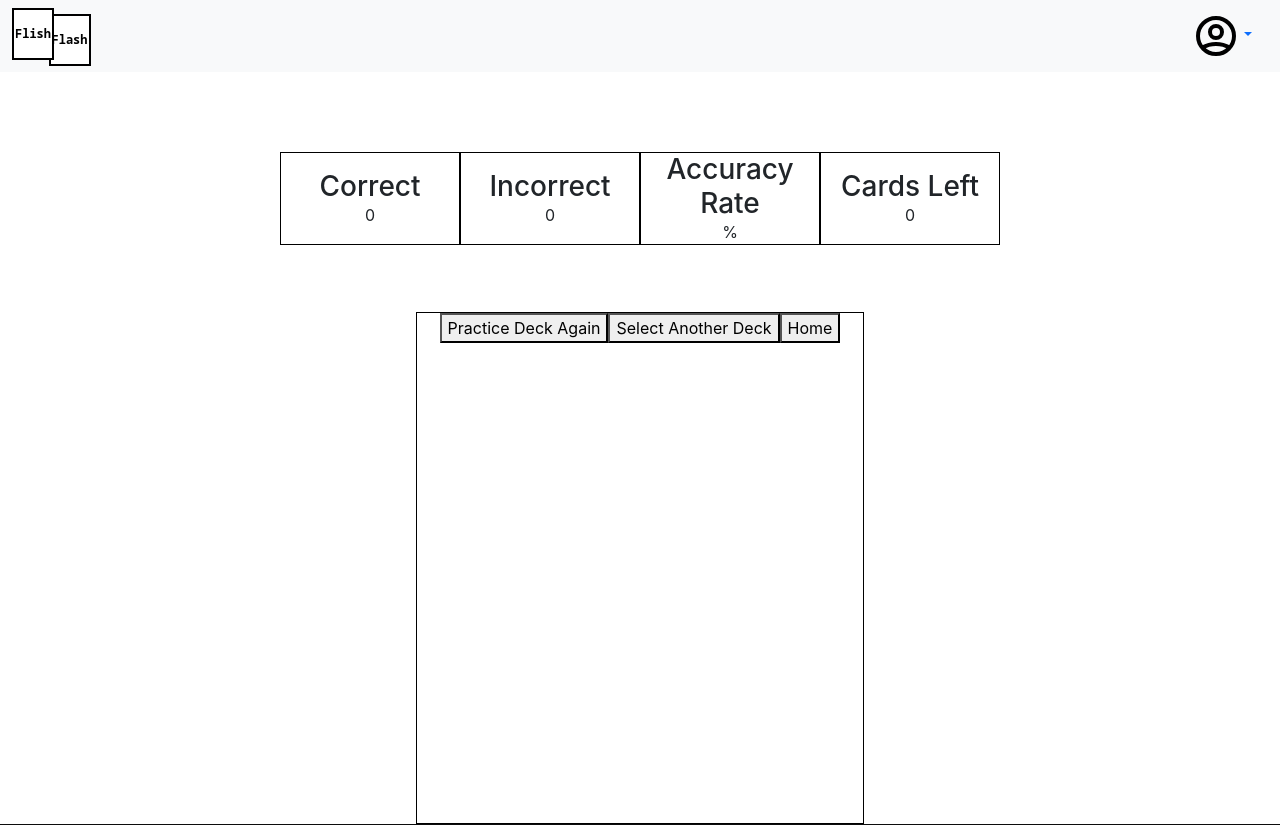
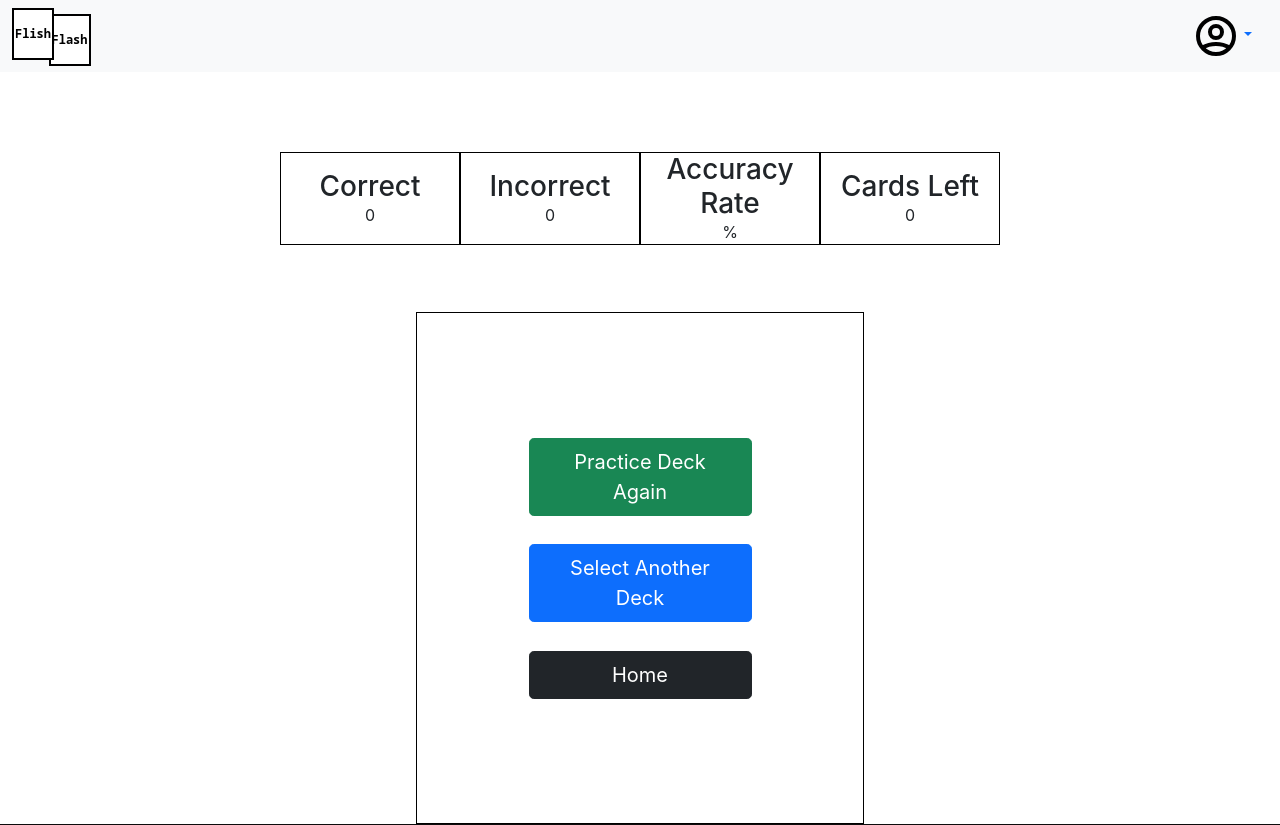
Before and after one commit to AlexRodgers11/flash-card-app, a React (Create React App) app in the folder client/: page /users/1/decks/1/practice-session in a window 1280 px wide. Shown: the top 825 px of the page. Built offline with nearby package versions, Linux system fonts and the light colour scheme; no server answers.

Commit message:
style buttons at the end of practice session

```diff
--- a/client/src/components/PracticeSession.js
+++ b/client/src/components/PracticeSession.js
@@ -54,6 +54,19 @@ const StatsWrapper = styled.div`
     margin: 5rem;
     max-width: 45rem;
 `
+
+const WrapUpButtonsContainer = styled.div`
+    width: 100%;
+    height: 100%;
+    display: flex;
+    flex-direction: column;
+    align-items: center;
+    justify-content: space-evenly;
+    padding: 6rem 0;
+    & button {
+        width: 50%;
+    }
+`;
 
 function PracticeSession() {
     let { deckId, userId } = useParams();
@@ -128,16 +141,16 @@ function PracticeSession() {
                 {activeCard?.cardType ?
                     createCard(activeCard.cardType)
                     :
-                    <div>
+                    <WrapUpButtonsContainer>
                         {stats.numberWrong ?
-                            <button onClick={handleRetryMissedCards}>Retry Missed Cards</button>
+                            <button className="btn btn-lg btn-danger" onClick={handleRetryMissedCards}>Retry Missed Cards</button>
                             :
                             null
                         }
-                        <button onClick={handlePracticeDeckAgain}>Practice Deck Again</button>
-                        <button value="practice" onClick={navigateAway}>Select Another Deck</button>
-                        <button value="dashboard" onClick={navigateAway}>Home</button>
-                    </div>
+                        <button className="btn btn-lg btn-success" onClick={handlePracticeDeckAgain}>Practice Deck Again</button>
+                        <button className="btn btn-lg btn-primary" value="practice" onClick={navigateAway}>Select Another Deck</button>
+                        <button className="btn btn-lg btn-dark" value="dashboard" onClick={navigateAway}>Home</button>
+                    </WrapUpButtonsContainer>
                 }
             </CardWrapper>
         </PracticeSessionWrapper>
```
